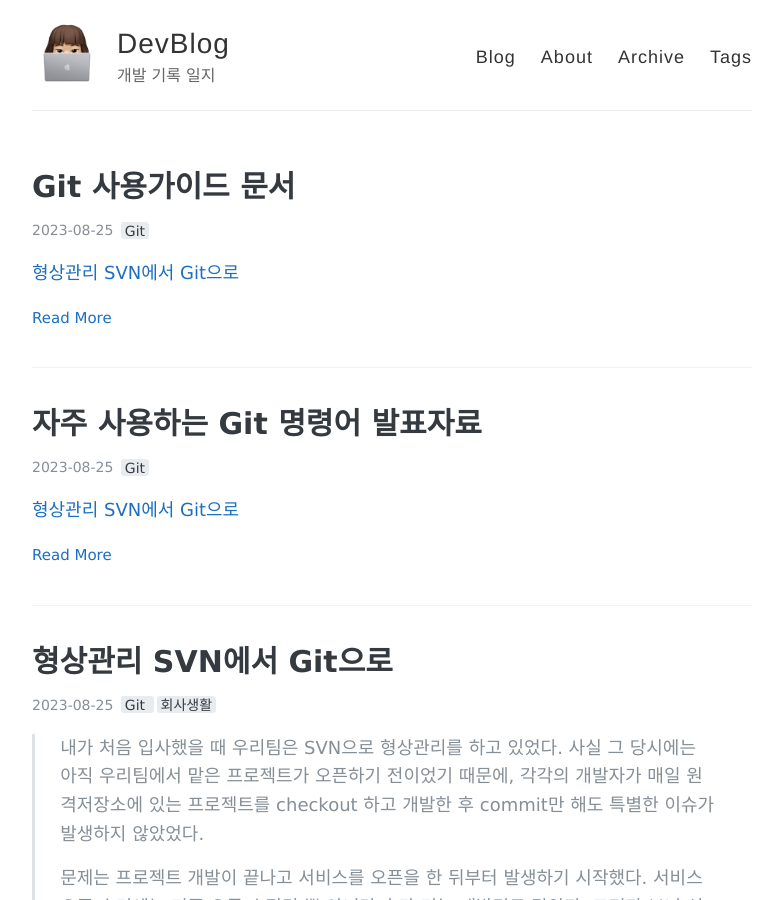
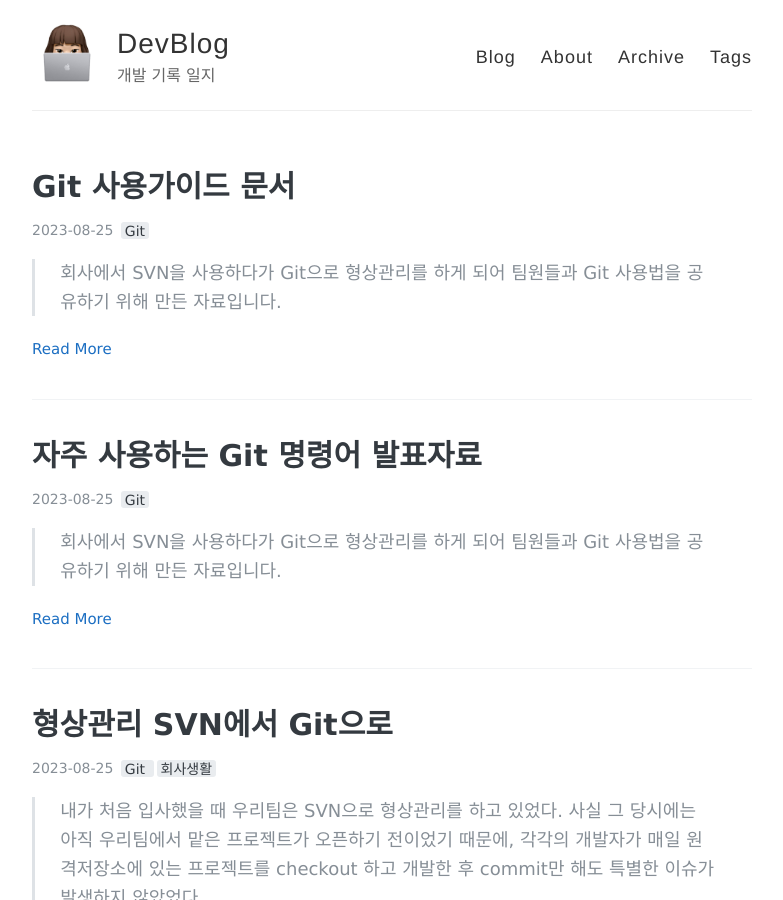
Before and after one commit to AmyJJung/blog, a Jekyll site: the page built from index.html, in a window 1280 px wide and 900 px high. Shown: the whole window, without its empty margins (248-1031 px from the left). Built offline with Jekyll 4.4.1, drawn with Linux system fonts in a browser that asks for light colours; the list of posts is cut into pages by our own code.

Commit message:
Edit posts

```diff
--- a/_config.yml
+++ b/_config.yml
@@ -96,7 +96,7 @@ sass:
 
 # Use the following plug-ins
 plugins:
-  - jekyll-sitemap # Create a sitemap using the official Jekyll sitemap gem
+  #- jekyll-sitemap # Create a sitemap using the official Jekyll sitemap gem
   - jekyll-feed # Create an Atom feed using the official Jekyll feed gem
   - jekyll-paginate
 
--- a/_posts/2023-08-25-Git02.md
+++ b/_posts/2023-08-25-Git02.md
@@ -5,9 +5,11 @@ tags:
   - Git
 ---
 
-[형상관리 SVN에서 Git으로](https://amyjjung.github.io/blog/Git01/)
+> 회사에서 SVN을 사용하다가 Git으로 형상관리를 하게 되어 팀원들과 Git 사용법을 공유하기 위해 만든 자료입니다.
 
-[Git 사용가이드 문서](https://amyjjung.github.io/blog/Git03/)
+- 관련 포스팅
+  - [형상관리 SVN에서 Git으로](https://amyjjung.github.io/blog/Git01/)
+  - [Git 사용가이드 문서](https://amyjjung.github.io/blog/Git03/)
 
 <br>
 
--- a/_posts/2023-08-25-Git03.md
+++ b/_posts/2023-08-25-Git03.md
@@ -5,9 +5,11 @@ tags:
   - Git
 ---
 
-[형상관리 SVN에서 Git으로](https://amyjjung.github.io/blog/Git01/)
+> 회사에서 SVN을 사용하다가 Git으로 형상관리를 하게 되어 팀원들과 Git 사용법을 공유하기 위해 만든 자료입니다.
 
-[자주사용하는 Git 명령어 소개 발표자료](https://amyjjung.github.io/blog/Git02/)
+- 관련 포스팅
+  - [형상관리 SVN에서 Git으로](https://amyjjung.github.io/blog/Git01/)
+  - [자주사용하는 Git 명령어 소개 발표자료](https://amyjjung.github.io/blog/Git02/)
 
 <br>
 
```
Also changed, not shown: 2 other files.
